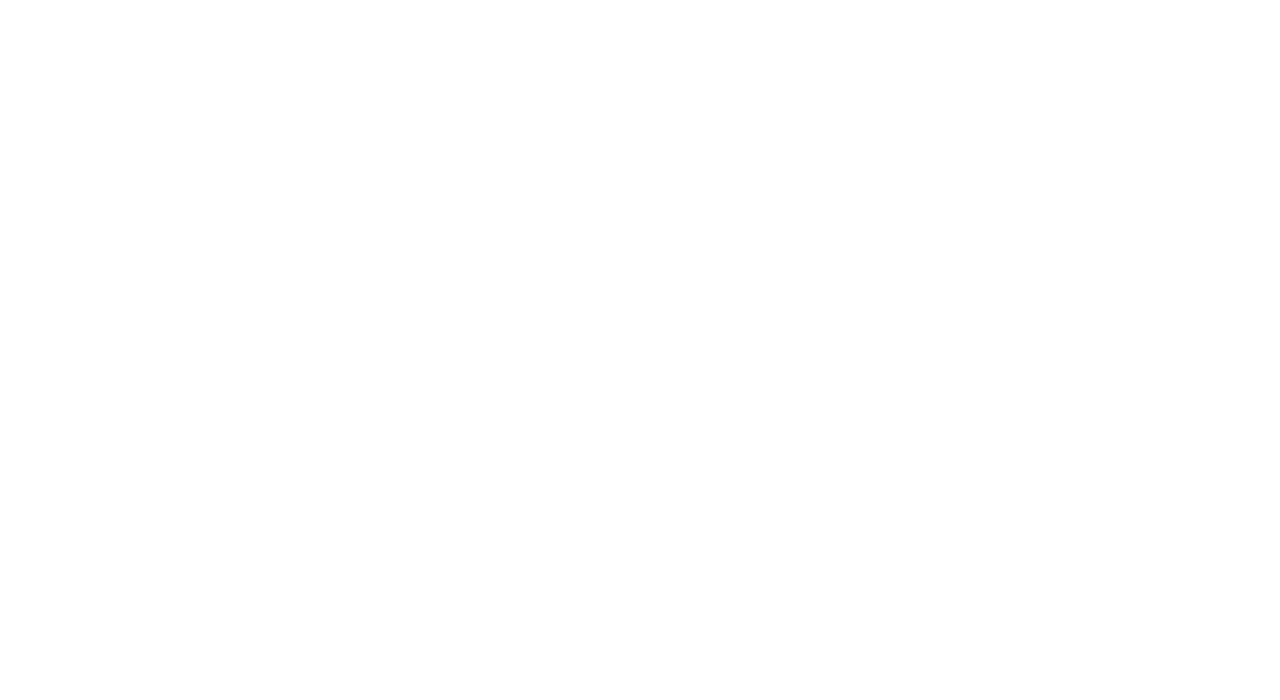
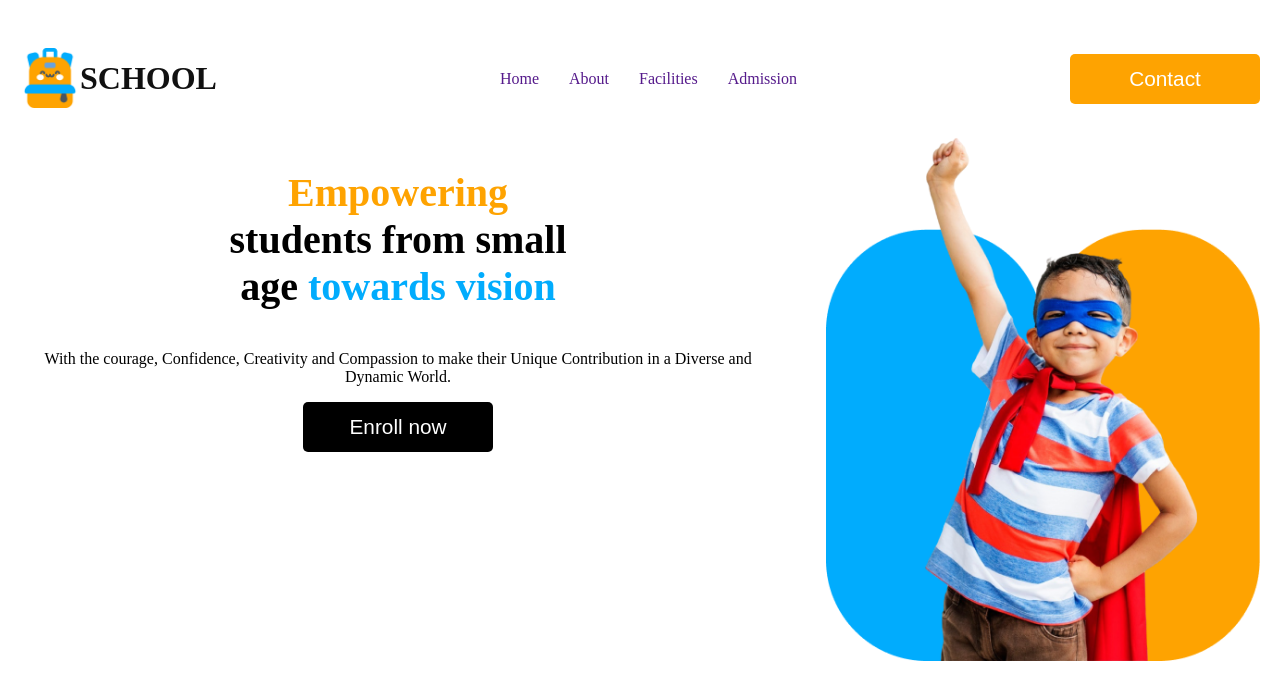
Before and after one commit to Hira703/ASSIGNMENT2, a plain HTML site: page index.html in a window 1280 px wide. Drawn offline with Linux system fonts and the light colour scheme.

Commit message:
this is my second commit

```diff
--- a/css/style.css
+++ b/css/style.css
@@ -0,0 +1,93 @@
+
+@import url('https://fonts.googleapis.com/css2?family=Quicksand:wght@300..700&display=swap');
+
+
+.quicksand-font {
+  font-family: "Quicksand", serif;
+  font-optical-sizing: auto;
+  font-weight: 400;
+  font-style: normal;
+}
+
+.text-black{
+    color:#111111;
+    font-size: 1.3rem;
+}
+.display-flex{
+    display: flex;
+}
+.btn-primary{
+    background-color: #FEA301;
+    color: white;
+    border: none;
+    border-radius: 5px;
+    height: 50px;
+    width: 190px;
+
+}
+.navbar{
+    justify-content: space-between;
+    align-items: center;
+    padding-top: 20px;
+}
+.nav-title{
+    font-size: 2rem;
+    font-weight: 700;
+}
+.navbar img{
+    height: 60px;
+    margin-top: 20px;
+}
+.nav-item{
+    list-style: none;
+    margin-right: 30px;
+
+
+}
+.nav-link{
+    text-decoration: none;
+}
+.navbar,.banner{
+    max-width: 1240px;
+    margin: 0 auto;
+}
+.banner{
+    flex-direction: row-reverse;
+    gap: 50px;
+}
+.banner-content{
+    max-width: 850px;
+    margin: 0 auto;
+    text-align: center;
+    margin-bottom: 50px;
+}
+.banner-title{
+    font-size: 2.5rem;
+    font-weight: 700;
+}
+#empower{
+    color: #FEA301;
+}
+#vision{
+    color: #01ACFD;
+}
+.banner-img{
+     width: 100%;
+}
+.btn-banner{
+   background-color: black;
+   color: white;
+   border-radius: 5px;
+}
+@media  screen and (max-width:576px) {
+    .display-flex,.banner{
+        flex-direction: column;
+
+    }
+    .banner{
+        justify-content: center;
+        align-items: center;
+    }
+
+
+}
--- a/index.html
+++ b/index.html
@@ -7,8 +7,33 @@
     <title>Document</title>
     <link rel="stylesheet" href="css/style.css">
 </head>
-<body>
-  <header></header>
+<body class=".quicksand-font">
+  <header>
+    <nav class="navbar display-flex">
+      <div class="display-flex">
+      <img src="assets/logo.png" alt="" class="logo">
+      <h3 class="nav-title text-black">SCHOOL</h3></div>
+      <ul class="nav-links display-flex">
+        <li class="nav-item"><a href="" class="nav-link home">Home</a></li>
+        <li class="nav-item"><a href="" class="nav-link about">About</a></li>
+        <li class="nav-item"><a href="" class="nav-link facilities">Facilities</a></li>
+        <li class="nav-item"><a href="" class="nav-link admisson">Admission</a></li>
+      </ul>
+      <button class="btn-primary text-black">Contact</button>
+    </nav>
+    <div class="banner display-flex">
+
+   <div>
+<img src="assets/hero-kids.png" alt="" class="banner-img">
+   </div>
+   <div class="banner-content">
+       <h3 class="banner-title"><span id="empower">Empowering</span><br>
+        students from small <br>age <span id="vision">towards vision</span></h3>
+        <p class="banner-description">With the courage, Confidence, Creativity and Compassion to make their Unique Contribution in a Diverse and Dynamic World.</p>
+        <button class="btn-banner btn-primary text-black">Enroll now</button>
+      </div>
+    </div>
+  </header>
   <main></main>
   <footer></footer>
 </body>
```
